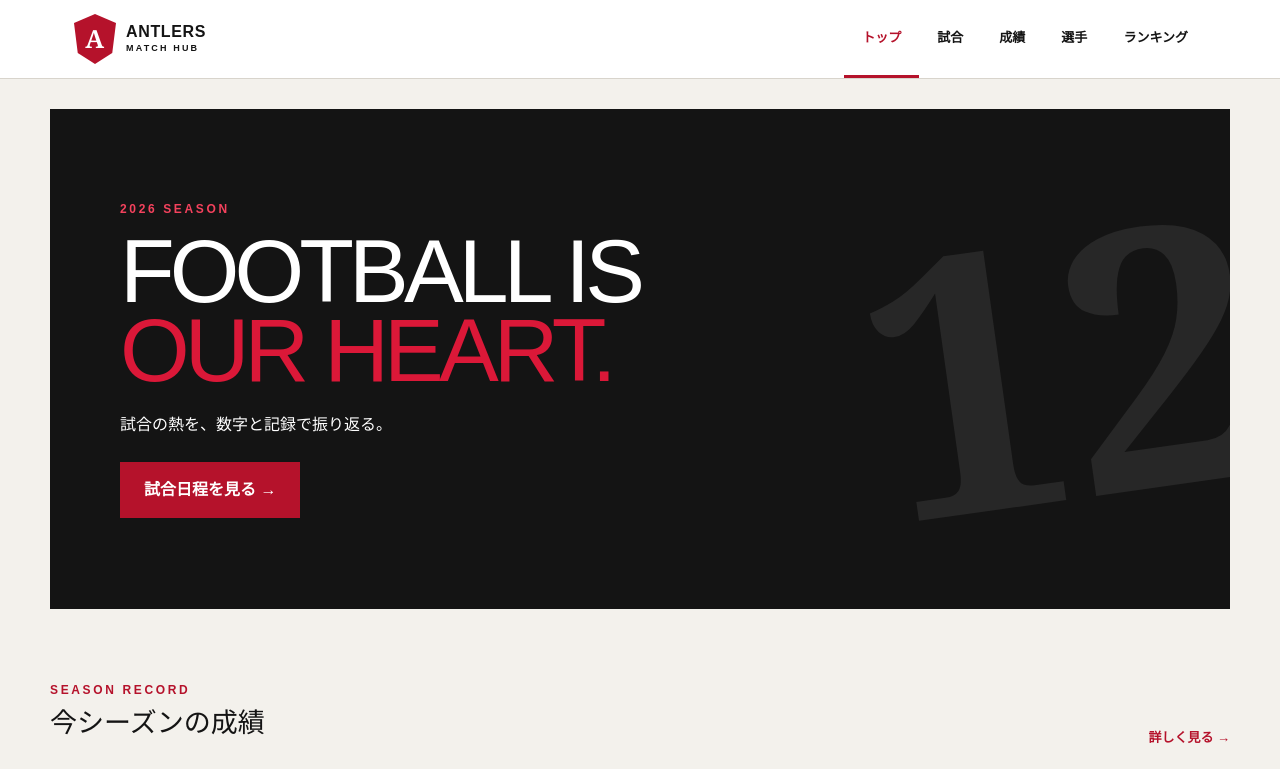
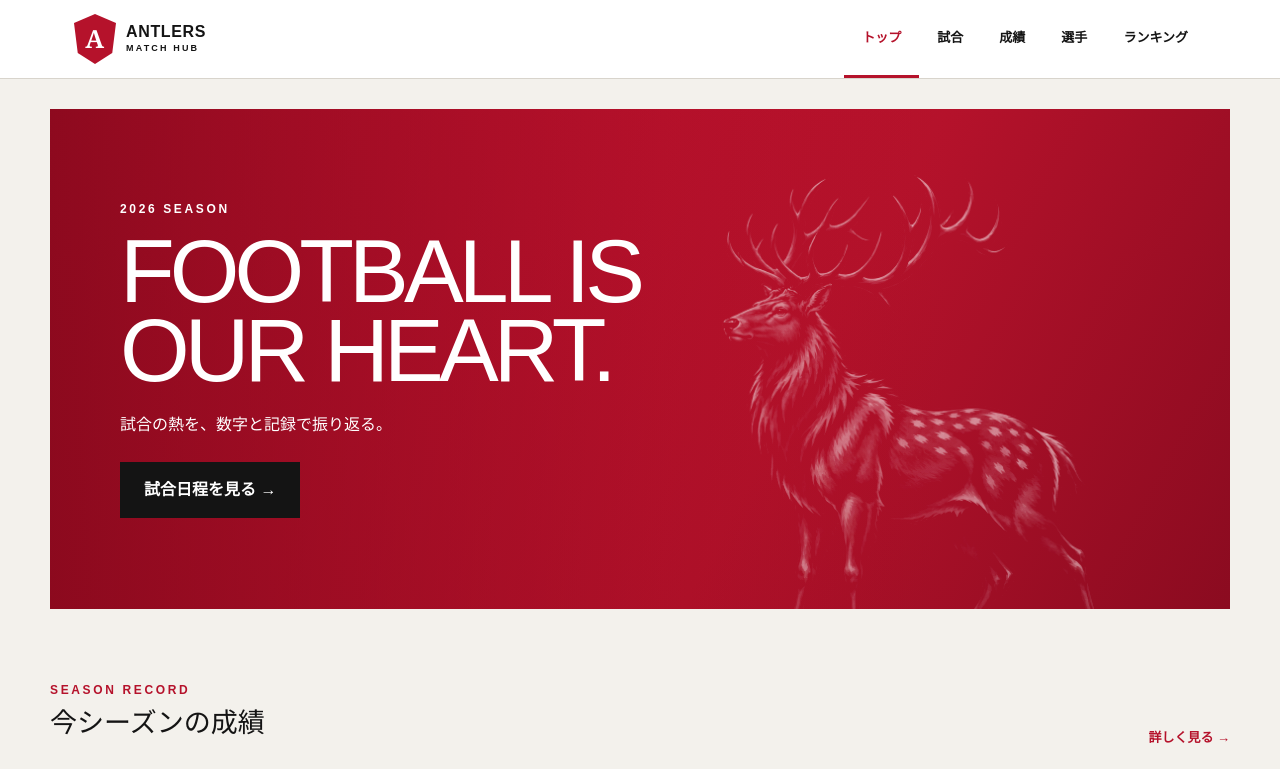
Before and after one commit to monmon-gif/kasima-match, a Next.js app: page / in a window 1280 px wide. Shown: the top 769 px of the page. Built offline with nearby package versions, Linux system fonts and the light colour scheme.

Commit message:
TOP画面編集

```diff
--- a/src/app/globals.css
+++ b/src/app/globals.css
@@ -58,3 +58,44 @@
   .rank-row em{font-size:28px}
   .tabs button{flex:1;padding:12px 16px}
 }
+
+/* 赤を主役にしたトップヒーローと鹿のキービジュアル */
+.hero{
+  background:linear-gradient(118deg,#d51435 0%,#b5122b 62%,#8b0b20 100%);
+  isolation:isolate;
+}
+.hero::after{
+  content:"";
+  position:absolute;
+  inset:0;
+  z-index:-1;
+  background:linear-gradient(90deg,#7c0719cc 0%,#8d081c38 52%,transparent 76%);
+}
+.hero h1 em{color:#fff}
+.hero .eyebrow{color:#fff}
+.hero .button{background:var(--deep)}
+.hero-stag{
+  position:absolute;
+  right:-5%;
+  bottom:-14%;
+  z-index:-2;
+  width:min(66%,760px);
+  opacity:.82;
+  mix-blend-mode:screen;
+  pointer-events:none;
+}
+.hero-stag img{
+  display:block;
+  width:100%;
+  height:auto;
+  filter:contrast(1.18);
+}
+
+@media(max-width:760px){
+  .hero-stag{right:-27%;bottom:-4%;width:105%;opacity:.38}
+  .hero::after{background:linear-gradient(90deg,#7c0719e8 0%,#8d081c80 62%,transparent)}
+}
+
+@media(max-width:480px){
+  .hero-stag{right:-48%;bottom:2%;width:142%;opacity:.3}
+}
--- a/src/app/page.tsx
+++ b/src/app/page.tsx
@@ -1,3 +1,4 @@
+import Image from 'next/image';
 import Link from 'next/link';
 
 import { MatchCard } from '@/components/MatchCard';
@@ -48,7 +49,15 @@ export default function Home() {
             試合日程を見る →
           </Link>
         </div>
-        <div className="hero-mark">12</div>
+        <div className="hero-stag" aria-hidden="true">
+          <Image
+            src="/images/hero-stag.png"
+            alt=""
+            width={1536}
+            height={1024}
+            priority
+          />
+        </div>
       </section>
 
       <section>
```
Also changed, not shown: public/images/hero-stag.png (added).
